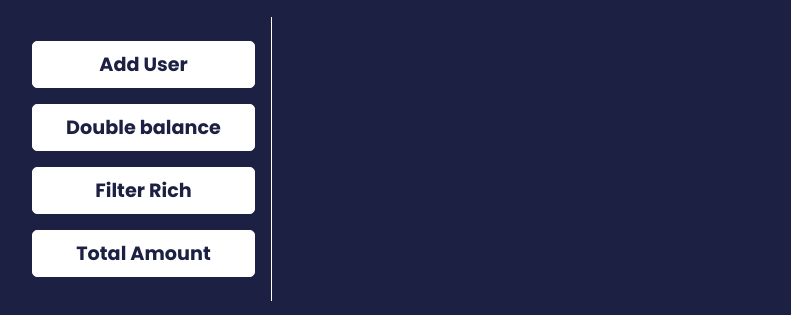
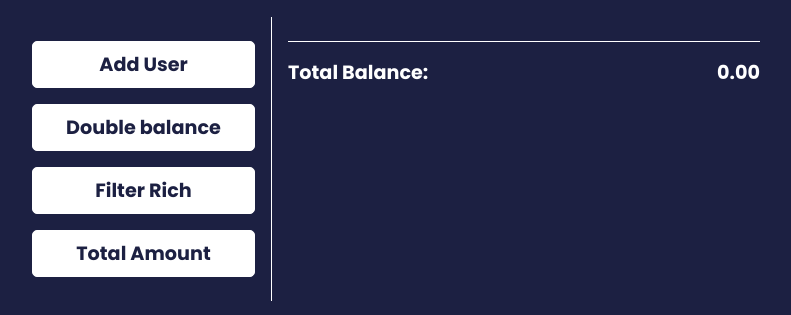
Before and after one commit to gokulraj2001/Bank-app, a plain HTML site: page index.html in a window 1280 px wide. Both pictures are taken after a click on the button "Total Amount". Shown: the part 265-580 px from the top of the page, without its empty margins (244-1035 px from the left). Drawn offline with Linux system fonts and the light colour scheme; no server answers.

Commit message:
added total - reduce

```diff
--- a/scripts/script.js
+++ b/scripts/script.js
@@ -38,13 +38,12 @@ const updateDOM = function(providedData = data){
         const element = document.createElement('div');
         element.classList.add('users');
         element.innerHTML = `<strong>${item.name}</strong>₹${formatToCurrency(item.balance)}`;
-        main.appendChild(element);
-    })
+        main.appendChild(element)
+    });
+};
 
-    function formatToCurrency(amount){
-        return (amount).toFixed(2).replace(/\d(?=(\d{3})+\.)/g, '$&,');
-    }
-
+function formatToCurrency(amount){
+    return (amount).toFixed(2).replace(/\d(?=(\d{3})+\.)/g, '$&,') ;
 }
 
 // double balance
@@ -55,6 +54,23 @@ const doubleBalance = function(){
     });
     updateDOM();
 };
+
+// filter rich
+
+const filterRich = function(){
+    data = data.filter((user) => user.balance > 50000);
+    updateDOM();
+};
+
+// total balance
+const totalBalance = function(){
+    const wealth = data.reduce((acc, user) => (acc = acc + user.balance), 0);
+    console.log(wealth);
+    const wealthEl = document.createElement('div');
+    wealthEl.innerHTML = `<h3>Total Balance: <strong>${formatToCurrency(wealth)}</strong></h3>`;
+    main.appendChild(wealthEl);
+
+}
 
 
 // call Random User
@@ -67,3 +83,7 @@ getRandomUser();
 btnAddUser.addEventListener('click', getRandomUser);
 
 btnDouble.addEventListener('click', doubleBalance);
+
+btnFilter.addEventListener('click', filterRich);
+
+btnTotal.addEventListener('click', totalBalance);
--- a/styles/style.css
+++ b/styles/style.css
@@ -86,3 +86,13 @@ h2{
     font-size: 1.2rem;
     margin-bottom: 0.5rem;
 }
+
+h3{
+    border-top: 1px solid var(--white-color);
+    padding-top: 1rem;
+    margin-top: 1rem;
+    display: flex;
+    justify-content: space-between;
+    font-size: 1.2rem;
+    margin-bottom: 0.5rem;
+}
```
